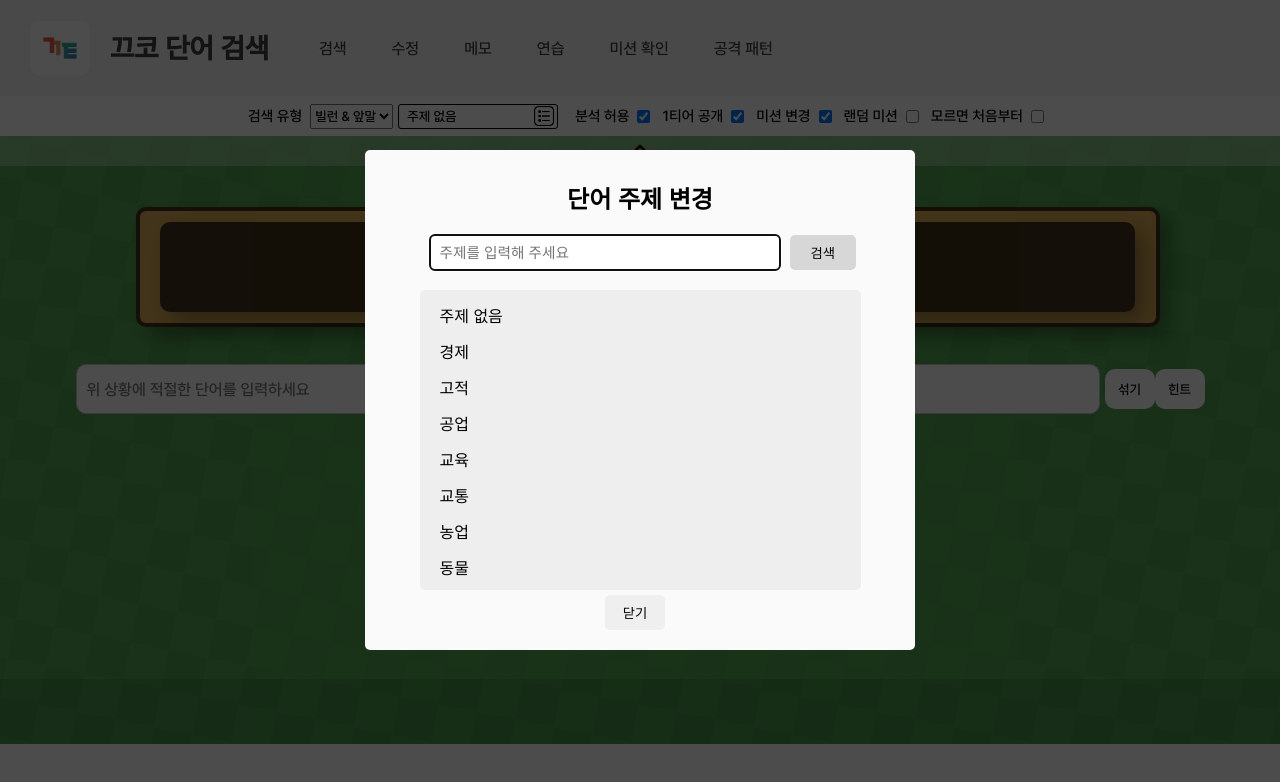
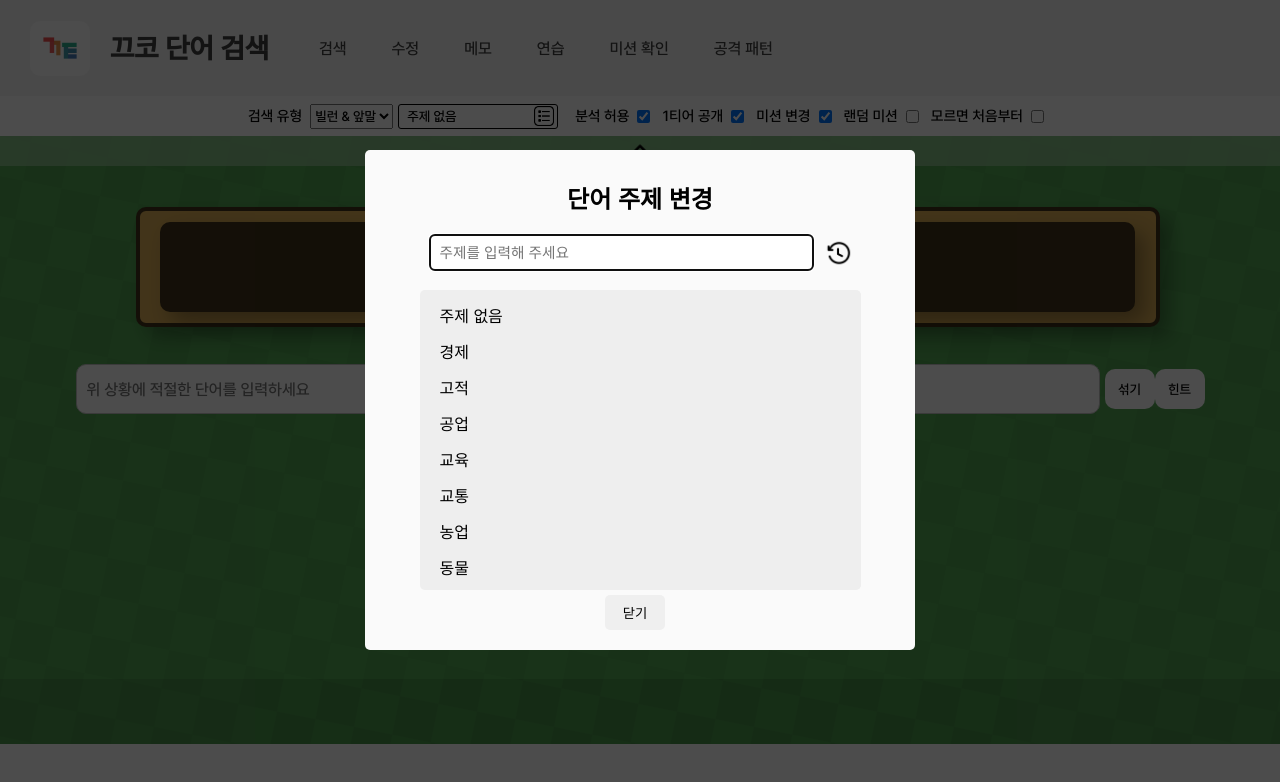
Before and after one commit to chickenchi/KKUTU_Dictionary, a React (Create React App) app: page /practice in a window 1280 px wide. Both pictures are taken after a click on the button 544 px from the left and 116 px from the top of the page. Shown: the top 782 px of the page. Built offline with nearby package versions, Linux system fonts and the light colour scheme.

Commit message:
Add :: 주제 최근 항목 확인 추가

```diff
--- a/src/tools/subjectFunction/Subject.tsx
+++ b/src/tools/subjectFunction/Subject.tsx
@@ -6,6 +6,10 @@ import { subjectOptions } from "../../commonFunctions/SubjectOptions";
 
 import { useRecoilState } from "recoil";
 import { modalState } from "../../Atom";
+import {
+  getFromLocalStorage,
+  saveToLocalStorage,
+} from "../../commonFunctions/LocalStorage";
 
 // 전역 스타일을 설정합니다.
 const GlobalStyle = createGlobalStyle`
@@ -71,7 +75,7 @@ const SearchInput = styled.input`
 
   padding: 10px;
 
-  width: 80%;
+  width: 87%;
   height: 100%;
 
   margin: 0 10px;
@@ -86,13 +90,18 @@ const SearchInput = styled.input`
 const SearchButton = styled.button`
   background-color: rgb(215, 215, 215);
 
-  margin-right: 5px;
+  margin-right: 10px;
 
   width: 15%;
   height: 100%;
 
   border: none;
   border-radius: 5px;
+`;
+
+const RecentSearchesButton = styled.img`
+  width: 30px;
+  height: 30px;
 `;
 
 const SubjectList = styled.div`
@@ -162,18 +171,24 @@ interface SubjectModalProps {
 function SubjectModal({ setSubjectChange }: SubjectModalProps) {
   const [isOpen, setIsOpen] = useRecoilState(modalState);
 
+  const [searchMode, setSearchMode] = useState<"recent" | "subject">("subject");
   const [subject, setSubject] = useState("");
   const [result, setResult] = useState<string[]>([]);
   const [selected, setSelected] = useState("");
+  const [searchList, setSearchList] = useState<string[]>([]);
 
   const searchInput = useRef<HTMLInputElement | null>(null);
+
+  useEffect(() => {
+    search(subject);
+  }, [subject]);
 
   const handleModalSubjectChange = (e: any) => {
     setSubject(e.target.value);
   };
 
   useEffect(() => {
-    search();
+    search(subject);
 
     setTimeout(() => {
       if (searchInput.current) {
@@ -182,8 +197,20 @@ function SubjectModal({ setSubjectChange }: SubjectModalProps) {
     }, 0);
   }, [isOpen]);
 
-  const search = () => {
+  useEffect(() => {
+    const getSearchList = async () => {
+      const search = await getFromLocalStorage("searchList");
+
+      if (searchList !== null) setSearchList(search);
+    };
+
+    getSearchList();
+  }, []);
+
+  const search = async (subject: string) => {
     setSelected("");
+
+    setSearchMode("subject");
 
     let similarity: { subject: string; score: number }[] = [
       {
@@ -212,11 +239,29 @@ function SubjectModal({ setSubjectChange }: SubjectModalProps) {
     setResult(items);
   };
 
+  const switchSearchMode = () => {
+    setSearchMode(searchMode === "subject" ? "recent" : "subject");
+  };
+
   const handleKeyDown = (e: any) => {
     if (e.key === "Enter") {
       e.preventDefault();
-      search();
+      search(subject);
     }
+  };
+
+  const saveSearchMode = async () => {
+    const searchList = await getFromLocalStorage("searchList");
+    let updatedList: string[] = [];
+    if (searchList === null) {
+      updatedList = [subject];
+      saveToLocalStorage("searchList", updatedList);
+    } else {
+      updatedList = [...searchList, subject];
+      saveToLocalStorage("searchList", updatedList);
+    }
+
+    setSearchList(updatedList);
   };
 
   return (
@@ -235,19 +280,40 @@ function SubjectModal({ setSubjectChange }: SubjectModalProps) {
             value={subject}
             onChange={handleModalSubjectChange}
             onKeyDown={handleKeyDown}
+            onBlur={saveSearchMode}
             placeholder="주제를 입력해 주세요"
             ref={searchInput}
           />
-          <SearchButton onClick={search}>검색</SearchButton>
+          <RecentSearchesButton
+            src={
+              searchMode === "subject"
+                ? "./image/recent.png"
+                : "./image/search.png"
+            }
+            onClick={switchSearchMode}
+          />
         </SearchDiv>
 
         <SubjectList>
-          {result.map(
+          {searchMode === "subject"
+            ? result.map(
                 (subject, index) =>
                   subject && (
                     <SubjectItem
                       onClick={() => setSelected(subject)}
                       element={subject === selected}
+                      key={index}
+                    >
+                      {subject}
+                    </SubjectItem>
+                  )
+              )
+            : searchList.reverse().map(
+                (subject, index) =>
+                  subject && (
+                    <SubjectItem
+                      onClick={() => search(subject)}
+                      element={false}
                       key={index}
                     >
                       {subject}
```
Also changed, not shown: public/image/recent.png (added), public/image/search.png (added). Lines whose indentation alone changed are shown as unchanged.
